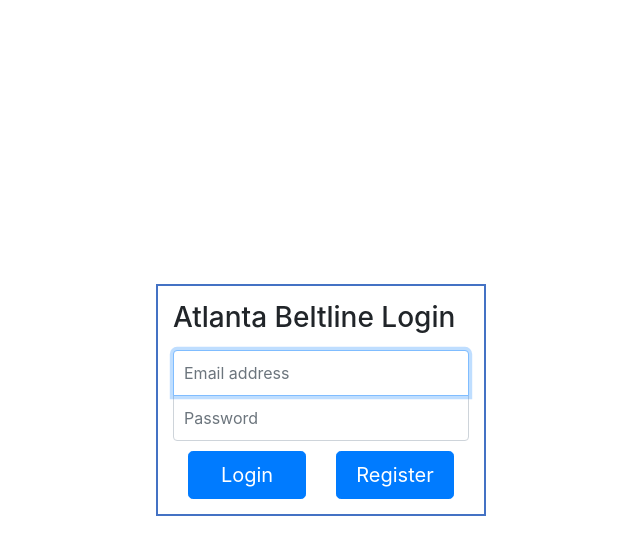
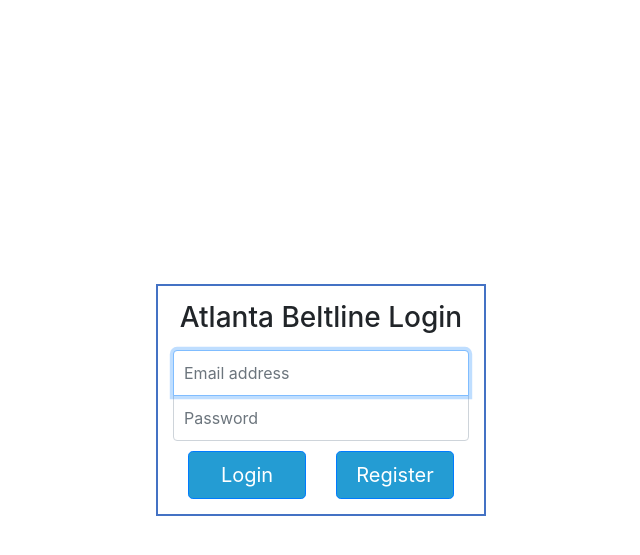
Before and after one commit to bleuflares/CS4400-Project, a PHP site: page /userLogin.html in a window 1280 px wide. Shown: the top 555 px of the page, without its empty margins (319-959 px from the left). Run offline with PHP 8.4, Linux system fonts and the light colour scheme.

Commit message:
updated userLogin button colors and centered text

```diff
--- a/web_gui/userLogin.css
+++ b/web_gui/userLogin.css
@@ -48,3 +48,11 @@
     border-top-left-radius: 0;
     border-top-right-radius: 0;
 }
+
+.btn-primary {
+    background: #249cd3 !important;
+}
+
+#titleOfForm {
+    text-align: center;
+}
--- a/web_gui/userLogin.html
+++ b/web_gui/userLogin.html
@@ -4,7 +4,7 @@
 <head>
     <meta name="viewport" content="width=device-width, initial-scale=1">
 
-    <meta http-equiv="refresh" content="3">
+    <!-- <meta http-equiv="refresh" content="3"> -->
 
     <link rel="stylesheet" href="userLogin.css">
 
@@ -17,11 +17,11 @@
 <body>
 
     <form class="form-signin">
-        <h1 class="h3 mb-3 font-weight-heavy">Atlanta Beltline Login</h1>
+        <h1 class="h3 mb-3 font-weight-heavy" id="titleOfForm">Atlanta Beltline Login</h1>
         <label for="inputEmail" class="sr-only">Email address</label>
-        <input type="email" id="inputEmail" class="form-control" placeholder="Email address" required autofocus>
+        <input type="email" id="inputEmail" class="form-control" placeholder="Email address" autofocus>
         <label for="inputPassword" class="sr-only">Password</label>
-        <input type="password" id="inputPassword" class="form-control" placeholder="Password" required>
+        <input type="password" id="inputPassword" class="form-control" placeholder="Password">
 
         <!-- <div class="checkbox mb-3">
             <label>
@@ -36,7 +36,9 @@
                 </div>
 
                 <div class="col-md-6">
-                    <button class="btn btn-lg btn-primary btn-block" type="register">Register</button>
+                    <!-- <button class="btn btn-lg btn-primary btn-block" type="register"> -->
+                    <a href="registerNavigation.html" class="btn btn-lg btn-primary btn-block">Register </a>
+                    <!-- </button> -->
                 </div>
 
             </div>
```
